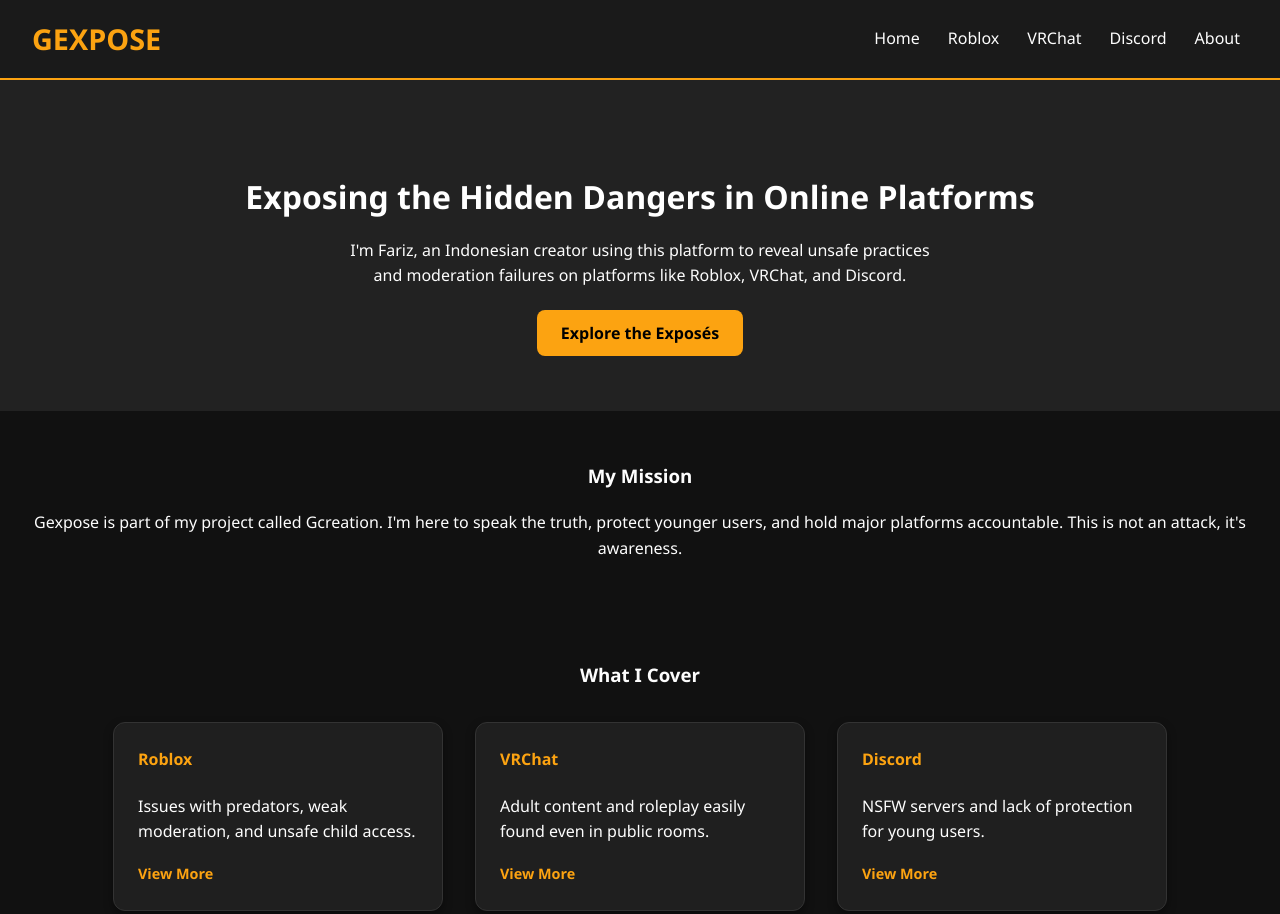
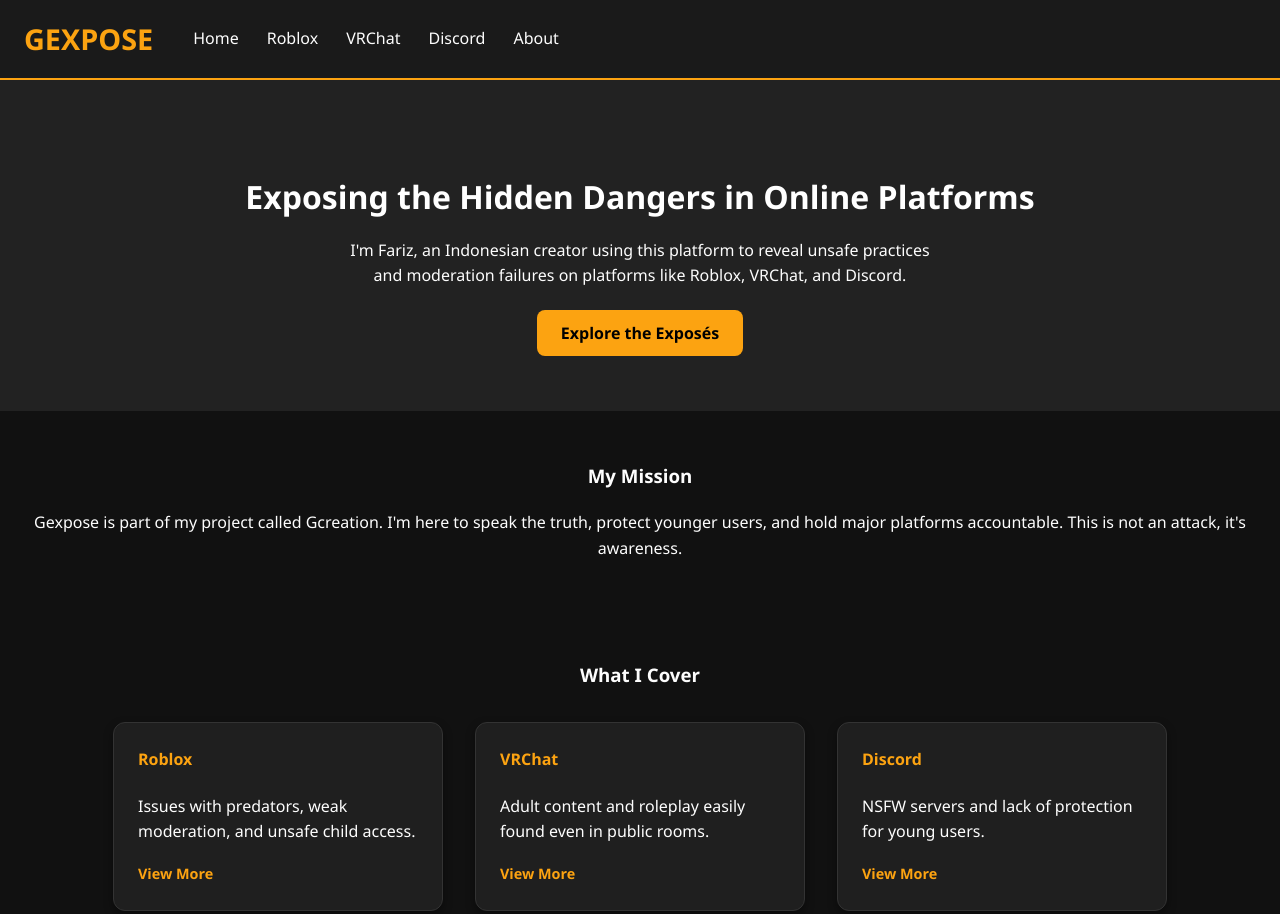
Before and after one commit to Gcreation-hq/Gexpose, a plain HTML site: page index.html in a window 1280 px wide. Shown: the top 914 px of the page. Drawn offline with Linux system fonts and the light colour scheme.

Commit message:
Update style.css

```diff
--- a/style.css
+++ b/style.css
@@ -4,15 +4,15 @@
 
 body { margin: 0; font-family: 'Segoe UI', Tahoma, Geneva, Verdana, sans-serif; background-color: var(--bg-color); color: var(--text-color); line-height: 1.6; }
 
-header { display: flex; justify-content: space-between; align-items: center; background-color: #1a1a1a; padding: 1rem 2rem; border-bottom: 2px solid var(--accent-yellow); }
+header { display: flex; align-items: center; background-color: #1a1a1a; padding: 1rem 1.5rem; border-bottom: 2px solid var(--accent-yellow); }
 
-header .logo { display: flex; align-items: center; margin-right: auto; }
+header .logo { margin-right: 2rem; }
 
 header .logo h1 { font-size: 1.8rem; color: var(--accent-yellow); margin: 0; }
 
-nav ul { list-style: none; display: flex; gap: 0.75rem; padding: 0; margin: 0; }
+nav { flex-grow: 1; display: flex; justify-content: flex-start; }
 
-nav ul li { margin-left: 0; }
+nav ul { list-style: none; display: flex; gap: 0.75rem; padding: 0; margin: 0; flex-wrap: wrap; }
 
 nav ul li a { color: var(--text-color); text-decoration: none; transition: color 0.3s; font-size: 1rem; padding: 0.3rem 0.5rem; }
 
```
